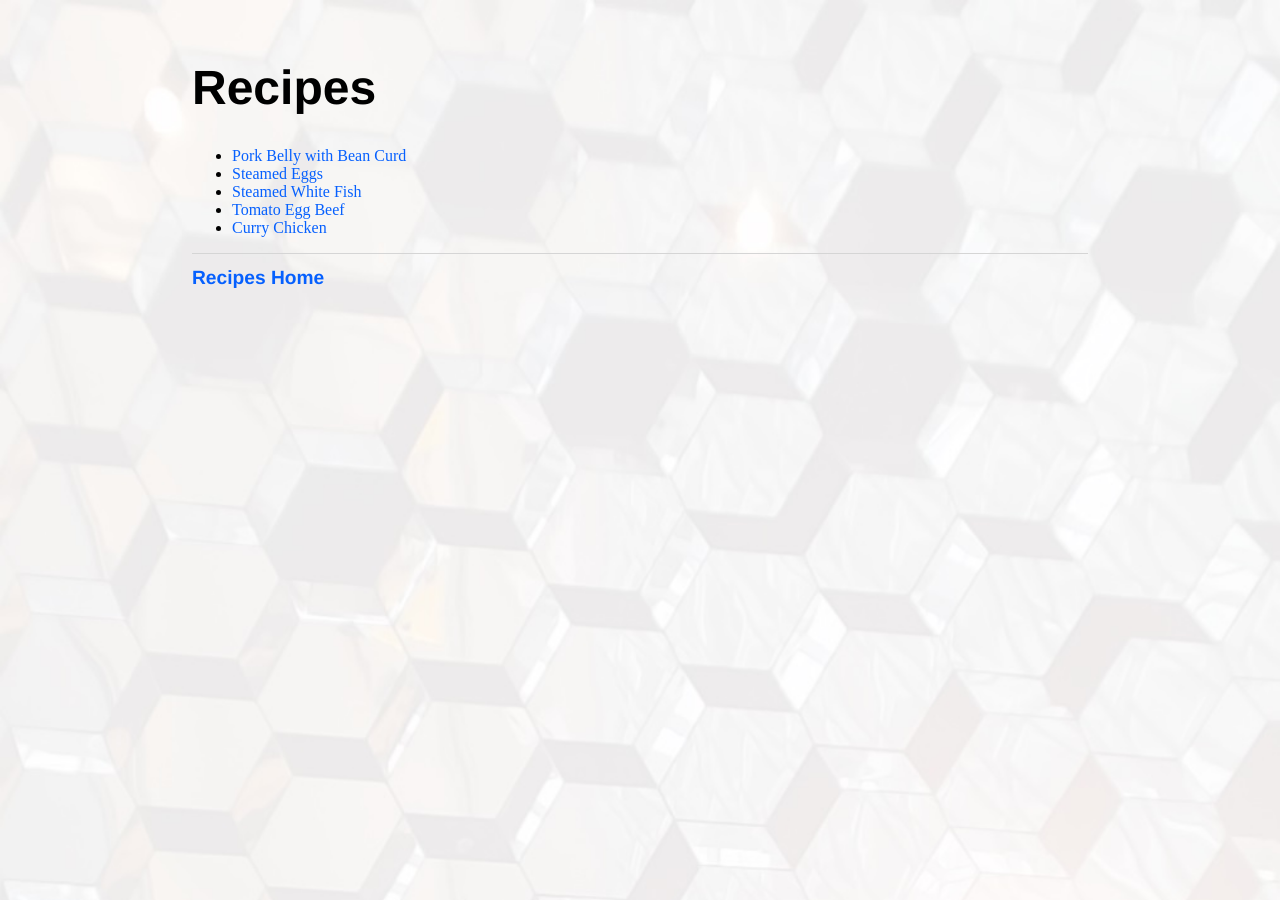
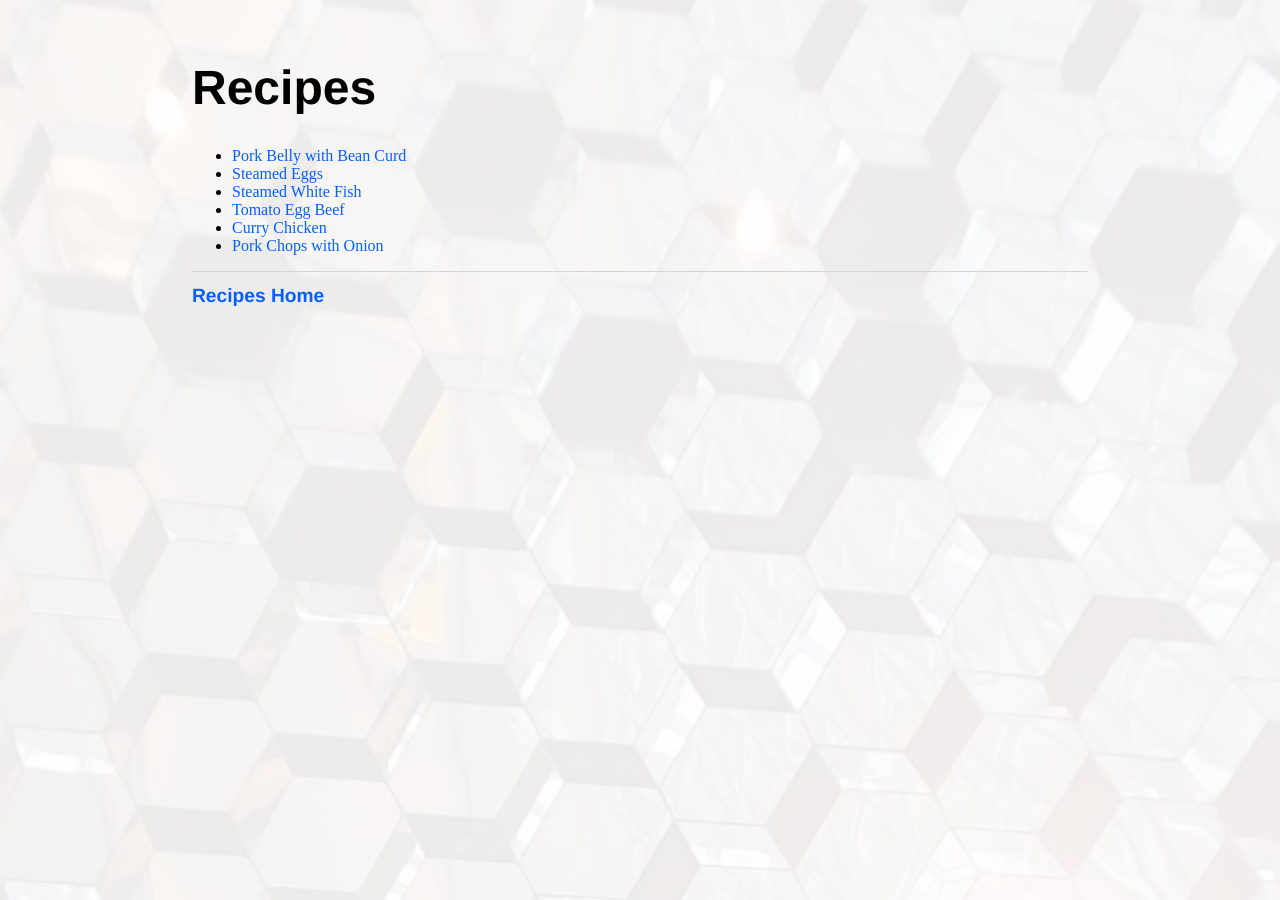
Before and after one commit to superjeffreyc/superjeffreyc.github.io, a Jekyll site: the page built from recipes/index.html, in a window 1280 px wide. Built offline with Jekyll 4.4.1, drawn with Linux system fonts in a browser that asks for light colours.

Commit message:
Update index.html

```diff
--- a/recipes/index.html
+++ b/recipes/index.html
@@ -12,7 +12,7 @@
 <li><a href="https://superjeffreyc.github.io/recipes/steamed_white_fish.html">Steamed White Fish</a></li>
 <li><a href="https://superjeffreyc.github.io/recipes/tomato_egg_beef.html">Tomato Egg Beef</a></li>
 <li><a href="https://superjeffreyc.github.io/recipes/curry_chicken.html">Curry Chicken</a></li>
-
+<li><a href="https://superjeffreyc.github.io/recipes/pork_chops_with_onion.html">Pork Chops with Onion</a></li>
 </ul>
 
 </div><!-- /.blurb -->
```
